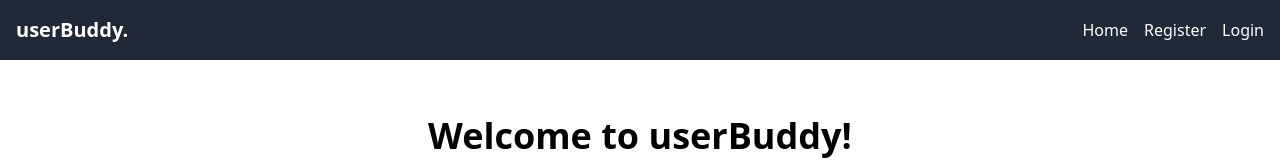
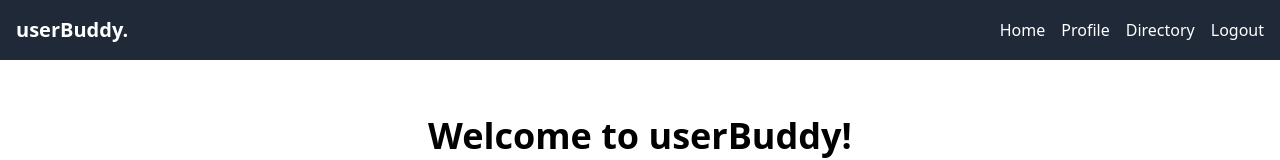
Before and after one commit to sranjan-git/userBudFrontend, a React (Create React App) app: page / in a window 1280 px wide. Shown: the top 160 px of the page. Built offline with nearby package versions, Linux system fonts and the light colour scheme; sample sign-in values are in the browser's storage.

Commit message:
Update index.tsx

```diff
--- a/src/index.tsx
+++ b/src/index.tsx
@@ -3,13 +3,16 @@ import ReactDOM from 'react-dom/client';
 import './index.css';
 import App from './App';
 import reportWebVitals from './reportWebVitals';
+import { AuthProvider } from "./context/AuthContext";
 
 const root = ReactDOM.createRoot(
   document.getElementById('root') as HTMLElement
 );
 root.render(
   <React.StrictMode>
-    <App />
+    <AuthProvider>
+      <App />
+    </AuthProvider>
   </React.StrictMode>
 );
 
```
